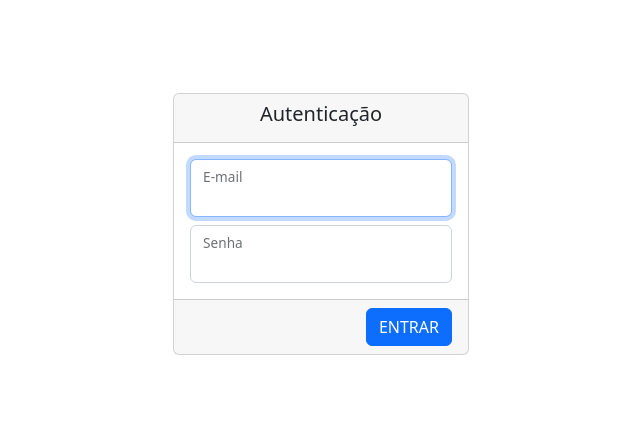
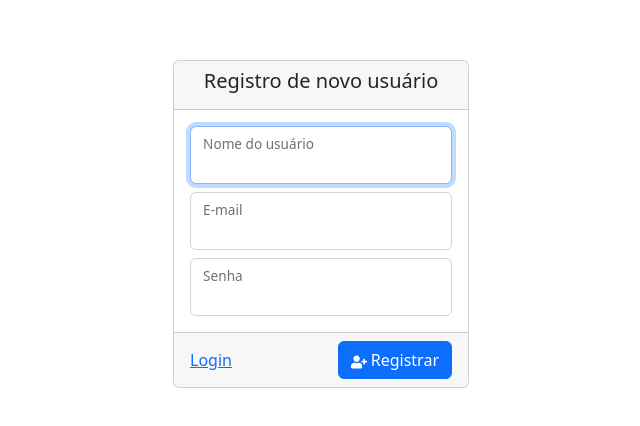
Before and after one commit to jvsjanilson/webfin-react, a React (Vite) app: page /register in a window 1280 px wide. Shown: the part 176-602 px from the top of the page, without its empty margins (319-959 px from the left). Built offline with nearby package versions, Linux system fonts and the light colour scheme; no server answers.

Commit message:
feat: tela de registro de usuario

```diff
--- /dev/null
+++ b/src/pages/Register/index.jsx
@@ -0,0 +1,109 @@
+import React, { useState } from "react";
+import {
+    Container, Form, Card, FloatingLabel,
+    Row, Col, Button
+} from "react-bootstrap";
+import api from '../../config/api'
+
+import { useNavigate } from "react-router-dom";
+import { LinkContainer } from "react-router-bootstrap";
+import { FaUserPlus } from 'react-icons/fa'
+
+export default function Register() {
+    const navigate = useNavigate()
+
+    const [user, setUser] = useState({
+        name: '',
+        email: '',
+        password: ''
+    })
+
+    const [messages, setMessages] = useState({
+        name: '',
+        email: '',
+        password: ''
+    })
+
+    const handleChange = (event) => {
+        let value = event.target.value
+        let name = event.target.name
+
+        setUser((state) => {
+            return {
+                ...state, [name]: value
+            }
+        })
+    }
+
+    const handleSubmit = async (event) => {
+        event.preventDefault()
+        await api.post('api/register', user)
+            .then(() => {
+                navigate('/')
+            })
+            .catch(error => {
+                if (error.response.status == 422) {
+                    const { data, ...rest } = error.response;
+                    let fields = Object.entries(data)
+                    fields.forEach((value) => {
+                        setMessages((state) => {
+                            return {
+                                ...state, [value[0]]: value[1].join("\n ")
+                            }
+                        })
+                    })
+                }
+            })
+
+    }
+
+
+    return (
+        <Container fluid>
+            <Form noValidate  onSubmit={handleSubmit}>
+                <Row className="d-flex justify-content-center align-items-center vh-100">
+                    <Col sm={3} >
+                        <Card className="card-outline">
+                            <Card.Header className="text-center"><h5>Registro de novo usuário</h5></Card.Header>
+
+                            <Card.Body>
+
+                                <FloatingLabel controlId="name" label="Nome do usuário" className="mb-2">
+                                    <Form.Control name="name" type="text" autoFocus maxLength={60} onChange={handleChange} />
+                                <Form.Control.Feedback type="invalid" style={{display: messages.name ? 'block': 'none'}}>
+                                    {messages.name}
+                                </Form.Control.Feedback>
+                                </FloatingLabel>
+
+                                <FloatingLabel controlId="email" label="E-mail" className="mb-2">
+                                    <Form.Control name="email" type="email" maxLength={120} onChange={handleChange}/>
+                                <Form.Control.Feedback type="invalid" style={{display: messages.email ? 'block': 'none'}}>
+                                    {messages.email}
+                                </Form.Control.Feedback>
+                                </FloatingLabel>
+
+
+                                <FloatingLabel controlId="password" label="Senha" className="">
+                                    <Form.Control name="password" type="password" maxLength={60} onChange={handleChange} />
+
+                                <Form.Control.Feedback type="invalid" style={{display: messages.password ? 'block': 'none'}}>
+                                    {messages.password}
+                                </Form.Control.Feedback>
+                                </FloatingLabel>
+
+                            </Card.Body>
+                            <Card.Footer className="d-flex justify-content-between align-items-center">
+                            <LinkContainer to="/" className='me-1'>
+                                <a>Login</a>
+                            </LinkContainer>
+                                <Button type="submit" variant="primary"><FaUserPlus/> Registrar</Button>
+                            </Card.Footer>
+                        </Card>
+                    </Col>
+                </Row>
+
+
+            </Form>
+        </Container>
+    )
+}
--- a/src/pages/Signin/index.jsx
+++ b/src/pages/Signin/index.jsx
@@ -1,7 +1,9 @@
-import axios from "axios";
+
 import React, {useState} from "react";
 import { Button, Card, Col, Container, Form, Row, FloatingLabel } from "react-bootstrap";
+import { LinkContainer } from "react-router-bootstrap";
 import { useAuth } from "../../hooks/auth";
+import { FaSignInAlt } from 'react-icons/fa'
 
 export default function Signin() {
     const [email, setEmail] = useState('')
@@ -41,8 +43,11 @@ export default function Signin() {
                                     type="invalid">{msgError}</Form.Control.Feedback>
 
                             </Card.Body>
-                            <Card.Footer className="d-flex justify-content-end">
-                                <Button type="submit" variant="primary">ENTRAR</Button>
+                            <Card.Footer className="d-flex justify-content-between align-items-center">
+                            <LinkContainer to="/register" className='me-1'>
+                                <a>Registrar</a>
+                            </LinkContainer>
+                                <Button type="submit" variant="primary"><FaSignInAlt/>  Entrar</Button>
                             </Card.Footer>
                         </Card>
                     </Col>
--- a/src/routes/app.routes.jsx
+++ b/src/routes/app.routes.jsx
@@ -23,7 +23,9 @@ import FormContaPagar from "../pages/Contapagar/form";
 
 import { useAuth } from "../hooks/auth";
 import { useNavigate } from "react-router-dom";
-
+import { MdExitToApp, MdPayment, MdAccountBalance,MdRealEstateAgent } from 'react-icons/md'
+import { GiReceiveMoney } from 'react-icons/gi'
+import { FaUsers, FaCity, FaHome } from 'react-icons/fa'
 
 export default function AppRoutes() {
     const { signOut, nomeLogin } = useAuth()
@@ -42,38 +44,38 @@ export default function AppRoutes() {
             <Navbar collapseOnSelect expand="lg" bg="primary" variant="dark"  >
                 <Container  >
                     <LinkContainer to="/">
-                        <Navbar.Brand href="javascript:void(0)">Home</Navbar.Brand>
+                        <Navbar.Brand href="javascript:void(0)"><FaHome/></Navbar.Brand>
                     </LinkContainer>
                     <Navbar.Toggle aria-controls="responsive-navbar-nav" />
                     <Navbar.Collapse id="responsive-navbar-nav">
                         <Nav className="me-auto">
                             <NavDropdown title="Cadastros" id="collasible-nav-dropdown-cadastro" >
                                 <LinkContainer to="/clientes">
-                                    <NavDropdown.Item href="javascript:void(0)">Clientes</NavDropdown.Item>
+                                    <NavDropdown.Item href="javascript:void(0)"><FaUsers/>  Clientes</NavDropdown.Item>
                                 </LinkContainer>
 
                                 <LinkContainer to="/fornecedores">
-                                    <NavDropdown.Item href="#action/3.2">Fornecedores </NavDropdown.Item>
+                                    <NavDropdown.Item href="#action/3.2"><FaUsers/> Fornecedores </NavDropdown.Item>
                                 </LinkContainer>
 
                                 <LinkContainer to="/contas">
-                                    <NavDropdown.Item href="javascript:void(0)">Contas</NavDropdown.Item>
+                                    <NavDropdown.Item href="javascript:void(0)"><MdAccountBalance/> Contas</NavDropdown.Item>
                                 </LinkContainer>
 
                                 <LinkContainer to="/estados">
-                                    <NavDropdown.Item href="javascript:void(0)" >Estados</NavDropdown.Item>
+                                    <NavDropdown.Item href="javascript:void(0)"><MdRealEstateAgent/> Estados</NavDropdown.Item>
                                 </LinkContainer>
                                 <LinkContainer to="/cidades">
-                                    <NavDropdown.Item href="javascript:void(0)">Cidades</NavDropdown.Item>
+                                    <NavDropdown.Item href="javascript:void(0)"><FaCity/> Cidades</NavDropdown.Item>
                                 </LinkContainer>
                             </NavDropdown>
 
                             <NavDropdown title="Financeiro" id="collasible-nav-dropdown_financeiro" >
                             <LinkContainer to="/contarecebers">
-                                <NavDropdown.Item href="javascript:void(0)">Contas a Receber</NavDropdown.Item>
+                                <NavDropdown.Item href="javascript:void(0)"><GiReceiveMoney/> Contas a Receber</NavDropdown.Item>
                             </LinkContainer>
                             <LinkContainer to="/contapagars">
-                                <NavDropdown.Item href="javascript:void(0)">Contas a Pagar</NavDropdown.Item>
+                                <NavDropdown.Item href="javascript:void(0)"><MdPayment/> Contas a Pagar</NavDropdown.Item>
                             </LinkContainer>
 
 
@@ -82,7 +84,7 @@ export default function AppRoutes() {
 
                         <Nav  >
                             <NavDropdown title={nomeLogin} id="collasible-nav-dropdown-user" >
-                                <NavDropdown.Item onClick={handleLogout} href="javascript:void(0)">Sair</NavDropdown.Item>
+                                <NavDropdown.Item onClick={handleLogout} href="javascript:void(0)"><MdExitToApp/> Sair</NavDropdown.Item>
                             </NavDropdown>
                         </Nav>
                     </Navbar.Collapse>
--- a/src/routes/auth.routes.jsx
+++ b/src/routes/auth.routes.jsx
@@ -1,5 +1,6 @@
 import React from "react";
 import { Route, Routes } from "react-router-dom";
+import Register from "../pages/Register";
 import Signin from "../pages/Signin";
 
 
@@ -7,6 +8,7 @@ export default function AuthRoute() {
     return (
         <Routes>
             <Route path="/" element={<Signin/>}/>
+            <Route path="/register" element={<Register/>}/>
             <Route path="*" element={<Signin/>}/>
         </Routes>
     )
```
Also changed, not shown: src/components/index.jsx (+7 -3 lines).
